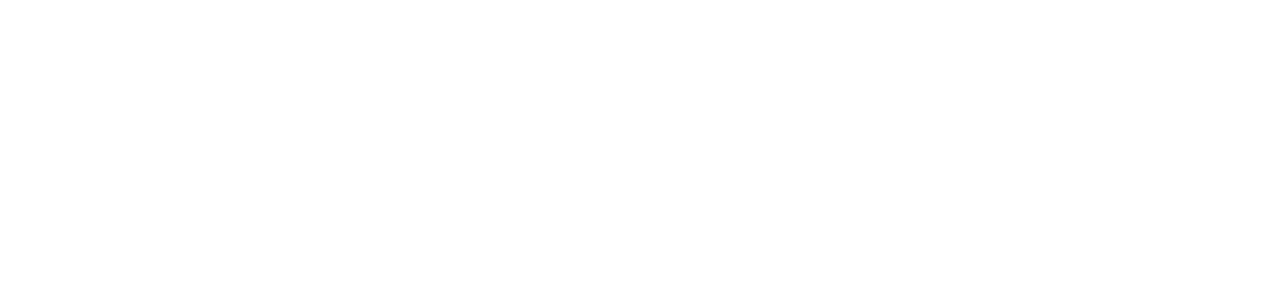
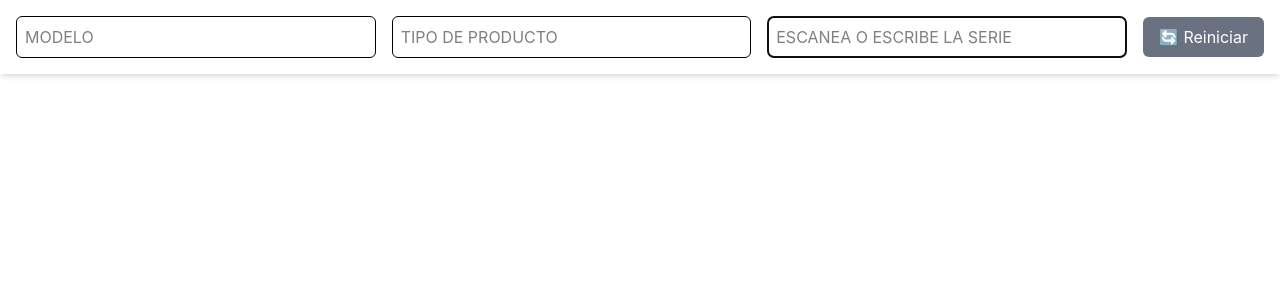
Before and after one commit to Raulsr97/gestion-inventarios-frontend, a React (Vite) app: page /productos in a window 1280 px wide. Before the commit this address had no page. Shown: the top 300 px of the page. Built offline with nearby package versions, Linux system fonts and the light colour scheme.

Commit message:
componente navbar y formulario

```diff
--- a/src/App.jsx
+++ b/src/App.jsx
@@ -1,9 +1,15 @@
+import { BrowserRouter as Router } from "react-router-dom";
+import Navbar from "./components/Navbar"
 import AppRouter from "./routes/AppRouter";
 
 function App() {
   return (
-    <AppRouter />
-
+    <Router>
+      <Navbar />
+      <div className="container mx-auto p-4">
+        <AppRouter />
+      </div>
+    </Router>
   )
 }
 
--- /dev/null
+++ b/src/components/FormularioProducto.jsx
@@ -0,0 +1,140 @@
+import { useState } from "react";
+
+function FormularioProducto() {
+  const [modelo, setModelo] = useState("");
+  const [tipo, setTipo] = useState("");
+  const [serie, setSerie] = useState("");
+  const [productos, setProductos] = useState([]);
+  const [bloquearSeleccion, setBloquearSeleccion] = useState(false);
+
+  const handleAgregarSerie = (e) => {
+    if (e.key === "Enter") {
+      e.preventDefault();
+      if (!modelo || !tipo) {
+        alert("Selecciona un modelo y tipo antes de escanear.");
+        return;
+      }
+      if (!serie.trim()) return;
+
+      setProductos([...productos, { modelo, tipo, serie }]);
+      setSerie("");
+      if (!bloquearSeleccion) setBloquearSeleccion(true);
+    }
+  };
+
+  const handleEliminarProducto = (index) => {
+    setProductos(productos.filter((_, i) => i !== index));
+  };
+
+  const handleConfirmarIngreso = () => {
+    if (productos.length === 0) {
+      alert("No hay productos para agregar.");
+      return;
+    }
+    console.log("Enviando productos a la API:", productos);
+    setProductos([]);
+    setBloquearSeleccion(false);
+    setModelo("");
+    setTipo("");
+  };
+
+  const handleReiniciarRegistro = () => {
+    setModelo("");
+    setTipo("");
+    setProductos([]);
+    setBloquearSeleccion(false);
+  };
+
+  return (
+    <div className="h-screen flex flex-col">
+      {/* Formulario en la parte superior, ocupando toda la pantalla */}
+      <div className="bg-white shadow-md p-4 flex items-center gap-4 w-full fixed top-0 left-0 z-10">
+
+        {/* Input para Modelo */}
+        <input
+          type="text"
+          value={modelo}
+          onChange={(e) => setModelo(e.target.value.toUpperCase())}
+          className="p-2 border rounded-md uppercase flex-1"
+          placeholder="Modelo"
+          disabled={bloquearSeleccion}
+        />
+
+        {/* Input para Tipo de Producto */}
+        <input
+          type="text"
+          value={tipo}
+          onChange={(e) => setTipo(e.target.value.toUpperCase())}
+          className="p-2 border rounded-md uppercase flex-1"
+          placeholder="Tipo de Producto"
+          disabled={bloquearSeleccion}
+        />
+
+        {/* Input para Número de Serie */}
+        <input
+          type="text"
+          value={serie}
+          onChange={(e) => setSerie(e.target.value.toUpperCase())}
+          onKeyDown={handleAgregarSerie}
+          className="p-2 border rounded-md uppercase flex-1"
+          placeholder="Escanea o escribe la serie"
+          autoFocus
+        />
+
+        {/* Botón de Reiniciar */}
+        <button
+          onClick={handleReiniciarRegistro}
+          className="bg-gray-500 text-white px-4 py-2 rounded-md"
+        >
+          🔄 Reiniciar
+        </button>
+      </div>
+
+      {/* Espacio para que el contenido no quede detrás del formulario */}
+      <div className="mt-20 flex-1 overflow-auto p-4">
+        {productos.length > 0 && (
+          <div>
+            <h3 className="text-lg font-semibold text-gray-700 mb-2">
+              Productos Escaneados:
+            </h3>
+            <div className="grid grid-cols-1 sm:grid-cols-2 md:grid-cols-3 lg:grid-cols-4 gap-4">
+              {productos.map((producto, index) => (
+                <div
+                  key={index}
+                  className="bg-gray-100 p-4 rounded-md flex justify-between items-center"
+                >
+                  <span>{producto.serie}</span>
+                  <button
+                    onClick={() => handleEliminarProducto(index)}
+                    className="text-red-500 hover:text-red-700"
+                  >
+                    ❌
+                  </button>
+                </div>
+              ))}
+            </div>
+
+            {/* Sección de contador y botón de confirmación */}
+            <div className="flex justify-between items-center mt-4">
+            {/* Contador de productos escaneados */}
+            <span className="text-gray-700 font-semibold">
+                Productos escaneados: {productos.length}
+            </span>
+
+            {/* Botón para Confirmar Ingreso */}
+            <button
+                onClick={handleConfirmarIngreso}
+                className="bg-green-600 text-white px-4 py-2 rounded-md text-sm"
+            >
+                ✅ Confirmar
+            </button>
+            </div>
+
+          </div>
+        )}
+      </div>
+    </div>
+  );
+}
+
+export default FormularioProducto;
--- /dev/null
+++ b/src/components/Navbar.jsx
@@ -0,0 +1,16 @@
+import { Link } from "react-router-dom";
+
+function Navbar() {
+    return (
+        <nav className="bg-white shadow-md p-4 flex justify-between">
+            <h1 className="text-xl font-bold text-lila">Inventario</h1>
+            <div className="space-x-4">
+                <Link to="/" className="text-gray-600 hover:text-lila">Inicio</Link>
+                <Link to="/productos" className="text-gray-600 hover:text-lila">Productos</Link>
+                <Link to="/movimientos" className="text-gray-600 hover:text-lila">Movimientos</Link>
+            </div>
+        </nav>
+    )
+}
+
+export default Navbar
--- /dev/null
+++ b/src/pages/Dashboard.jsx
@@ -0,0 +1,10 @@
+function Dashboard() {
+    return (
+        <div className="text-center text-gray-800">
+            <h1 className="text-3xl font-bold">Dashboard</h1>
+            <p className="text-gray-200">Resumen general del inventario</p>
+        </div>
+    )
+}
+
+export default Dashboard
--- a/src/pages/HomePage.jsx
+++ /dev/null
@@ -1,9 +0,0 @@
-function HomePage() {
-    return (
-        <div className="min-h-screen flex items-center justify-center bg-gray-100">
-            <h1 className="text-4xl font-bold text-blue-600">Bienvenido al Sistema de Inventario</h1>
-        </div>
-    )
-}
-
-export default HomePage
--- /dev/null
+++ b/src/pages/Movimientos.jsx
@@ -0,0 +1,9 @@
+function Movimientos () {
+    return (
+        <div>
+
+        </div>
+    )
+}
+
+export default Movimientos
--- /dev/null
+++ b/src/pages/Productos.jsx
@@ -0,0 +1,11 @@
+import FormularioProducto from "../components/FormularioProducto"
+
+function Productos () {
+    return(
+        <div className="container mx-auto p4">
+            <FormularioProducto />
+        </div>
+    )
+}
+
+export default Productos
--- a/src/routes/AppRouter.jsx
+++ b/src/routes/AppRouter.jsx
@@ -1,13 +1,15 @@
 import { BrowserRouter as Router, Routes, Route } from "react-router-dom";
-import HomePage from '../pages/HomePage'
+import Dashboard from '../pages/Dashboard'
+import Productos from '../pages/Productos'
+import Movimientos from '../pages/Movimientos'
 
 function AppRouter() {
     return (
-        <Router>
-            <Routes>
-                <Route path="/" element={<HomePage />} />
-            </Routes>
-        </Router>
+        <Routes>
+            <Route path="/" element={<Dashboard />} />
+            <Route path="/productos" element={<Productos />} />
+            <Route path="/movimientos" element={<Movimientos />} />
+        </Routes>
     )
 }
 
--- a/tailwind.config.js
+++ b/tailwind.config.js
@@ -2,7 +2,11 @@
 export default {
     content: ["./index.html", "./src/**/*.{js,ts,jsx,tsx}"],
     theme: {
-      extend: {},
+      extend: {
+        colors: {
+          lila: "#6C5CE7"
+        }
+      },
     },
     plugins: [],
   };
```
Also changed, not shown: src/index.css (line endings or trailing spaces).
